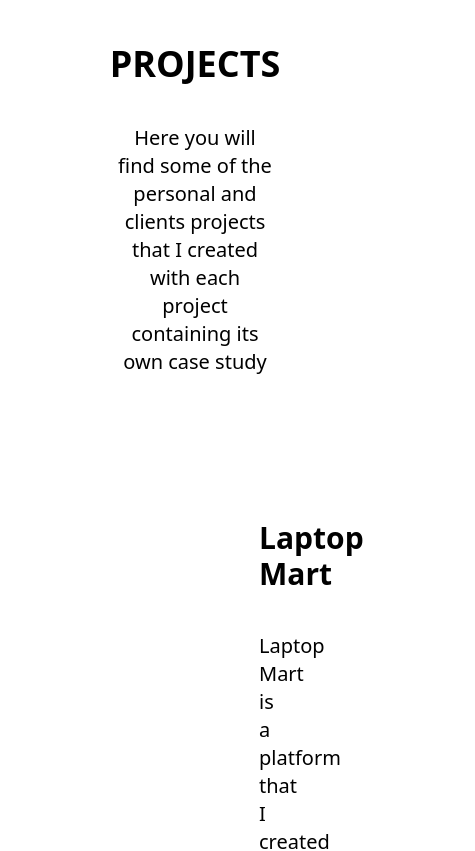
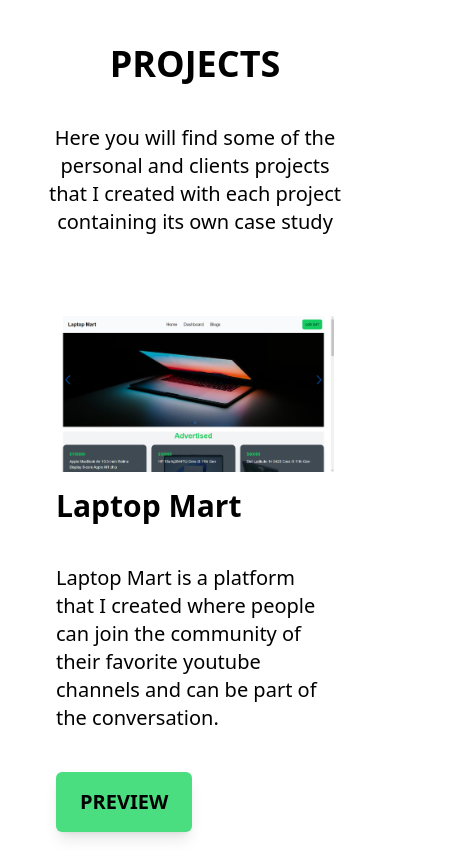
Before and after one commit to tahdiislam/portfolio, a React (Vite) app: page / in a window 390 px wide. Shown: the part 2080-2931 px from the top of the page, 475 px wide, since content can reach past the window. Built offline with nearby package versions, Linux system fonts and the light colour scheme.

Commit message:
responsive projects section

```diff
--- a/src/Component/Projects/Projects.jsx
+++ b/src/Component/Projects/Projects.jsx
@@ -26,21 +26,24 @@
 const Projects = () => {
   return (
     <div id="projects" className="my-10 p-10">
-      <div className="mb-20">
+      <div className="mb-20 md:w-1/2 mx-auto">
         <h1 className="text-4xl font-bold text-center mb-10">PROJECTS</h1>
-        <p className="w-1/2 mx-auto text-xl text-center">
+        <p className="text-xl text-center">
           Here you will find some of the personal and clients projects that I
           created with each project containing its own case study
         </p>
       </div>
-      <div className="mx-20">
+      <div className="mx-4 md:mx-20">
         {projects.map((project, i) => (
-          <div key={i} className="flex items-center mb-16">
-            <img className="w-1/2" src={project.img} alt="" />
-            <div className="w-1/2 p-16">
+          <div
+            key={i}
+            className="flex flex-col md:flex-row md:items-center mb-8 md:mb-16"
+          >
+            <img className="mb-4 md:mb-0 md:w-1/2" src={project.img} alt="" />
+            <div className="md:w-1/2 md:p-16">
               <h2 className="text-3xl font-bold mb-10">{project.name}</h2>
               <p className="text-xl mb-10">{project.details}</p>
-              <Button>PREVIEW</Button>
+              <Button style="py-2 px-6 text-lg md:py-3 md:px-8 md:text-xl">PREVIEW</Button>
             </div>
           </div>
         ))}
```
